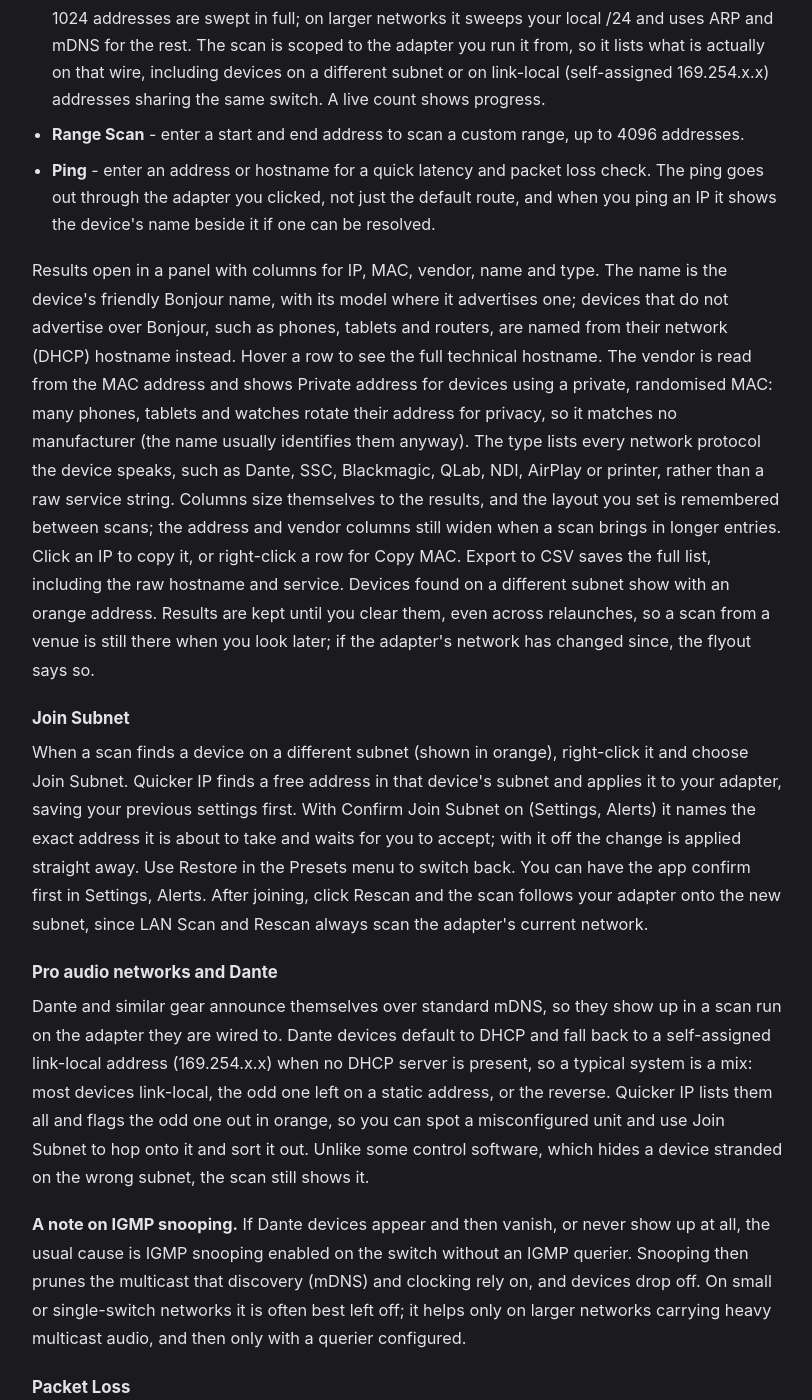
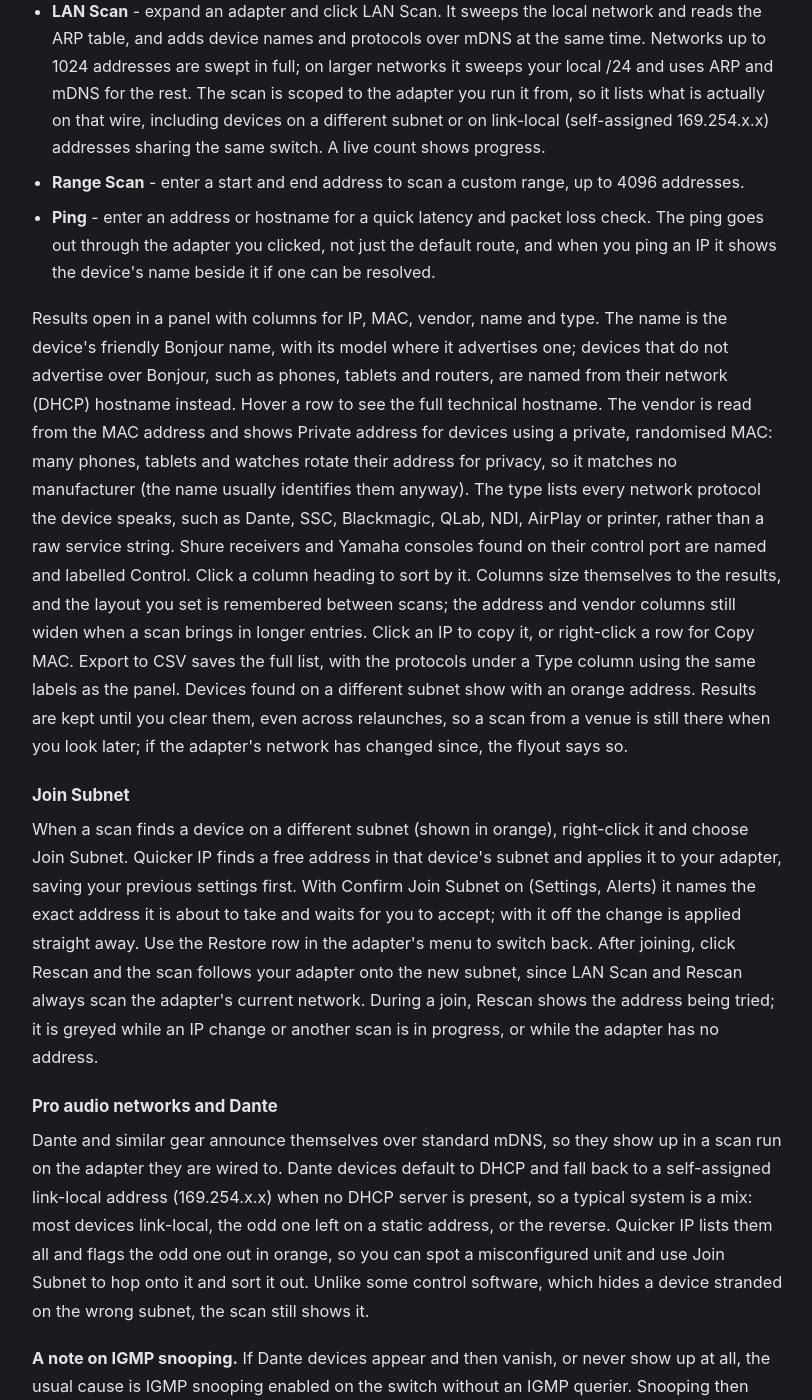
Before and after one commit to BSKapps/bskapps.github.io, a Jekyll site: the page articles/quicker-ip-guide/index.html, which Jekyll copies as it is, in a window 1280 px wide and 1400 px high, scrolled down 3735 px. Shown: the whole window, without its empty margins (232-1044 px from the left). Built offline with Jekyll 4.4.1, drawn with Linux system fonts in a browser that asks for light colours; some of the changed text lies outside the part shown.

Commit message:
Quicker IP guide: cold-boot grey, column sorting, Control naming, CSV Type column, IGMP and PTPv1 wording, Rescan states, Restore pointer, uninstall note

```diff
--- a/articles/quicker-ip-guide/index.html
+++ b/articles/quicker-ip-guide/index.html
@@ -34,6 +34,7 @@
                 <li>Red - no working IP (connected but no address, or IPv4 off with no IPv6)</li>
                 <li>Grey - inactive</li>
             </ul>
+            <p>For a moment after login the icon and text are grey while Quicker IP reads the current state, then take their real colour.</p>
 
             <h2>Reading an adapter</h2>
             <p>Each adapter is a header you can expand by clicking it. Active adapters open on first launch; the app remembers your expand and collapse choices after that. Hold Option and click any adapter to collapse or expand them all at once. Collapsed adapters still show their live address on the header row, alongside the Wi-Fi network name and the active preset where there is one, so you can read every adapter at a glance without expanding anything. A header address only appears when it is actually live - expand or hover an adapter to see a static that is configured but not up. Expand an adapter and click Network Info to see the full detail:</p>
@@ -47,8 +48,8 @@
                 <li>MAC and IPv6 address</li>
                 <li>Multicast - whether the adapter can carry the multicast traffic Dante and AES67 depend on</li>
                 <li>Tx Errors, Rx Errors and Collisions, counted from a baseline you can reset with Clear Counters so only new faults show</li>
-                <li>IGMP Query - reads "active", "seen Ns ago", or "no querier" when nothing on the network is querying</li>
-                <li>Audio Clock, Grandmaster and Clock Sync - the PTP audio clock seen on the network, which device is serving it, and whether it is still in sync. All three read "none found" on a network with no clock</li>
+                <li>IGMP Query - reads "active (Ns ago)" or "no querier" when nothing on the network is querying</li>
+                <li>Audio Clock, Grandmaster and Clock Sync - the PTP audio clock seen on the network, which device is serving it, and whether it is still in sync. All three read "none found" on a network with no clock. Older systems running the legacy PTPv1 clock are shown too</li>
                 <li>A subnet overlap warning if two adapters share a range, and a duplicate IP warning if two live adapters hold the same address</li>
             </ul>
             <p>Link speed, duplex, MTU and the overlap warning are the Dante monitoring checks: a full-duplex gigabit link at MTU 1500 with no overlapping subnets. Multicast, IGMP Query and the three clock rows cover the rest of an AV network - multicast getting through, a querier keeping it flowing, and a clock the devices can lock to.</p>
@@ -101,10 +102,10 @@
                 <li><strong>Range Scan</strong> - enter a start and end address to scan a custom range, up to 4096 addresses.</li>
                 <li><strong>Ping</strong> - enter an address or hostname for a quick latency and packet loss check. The ping goes out through the adapter you clicked, not just the default route, and when you ping an IP it shows the device's name beside it if one can be resolved.</li>
             </ul>
-            <p>Results open in a panel with columns for IP, MAC, vendor, name and type. The name is the device's friendly Bonjour name, with its model where it advertises one; devices that do not advertise over Bonjour, such as phones, tablets and routers, are named from their network (DHCP) hostname instead. Hover a row to see the full technical hostname. The vendor is read from the MAC address and shows Private address for devices using a private, randomised MAC: many phones, tablets and watches rotate their address for privacy, so it matches no manufacturer (the name usually identifies them anyway). The type lists every network protocol the device speaks, such as Dante, SSC, Blackmagic, QLab, NDI, AirPlay or printer, rather than a raw service string. Columns size themselves to the results, and the layout you set is remembered between scans; the address and vendor columns still widen when a scan brings in longer entries. Click an IP to copy it, or right-click a row for Copy MAC. Export to CSV saves the full list, including the raw hostname and service. Devices found on a different subnet show with an orange address. Results are kept until you clear them, even across relaunches, so a scan from a venue is still there when you look later; if the adapter's network has changed since, the flyout says so.</p>
+            <p>Results open in a panel with columns for IP, MAC, vendor, name and type. The name is the device's friendly Bonjour name, with its model where it advertises one; devices that do not advertise over Bonjour, such as phones, tablets and routers, are named from their network (DHCP) hostname instead. Hover a row to see the full technical hostname. The vendor is read from the MAC address and shows Private address for devices using a private, randomised MAC: many phones, tablets and watches rotate their address for privacy, so it matches no manufacturer (the name usually identifies them anyway). The type lists every network protocol the device speaks, such as Dante, SSC, Blackmagic, QLab, NDI, AirPlay or printer, rather than a raw service string. Shure receivers and Yamaha consoles found on their control port are named and labelled Control. Click a column heading to sort by it. Columns size themselves to the results, and the layout you set is remembered between scans; the address and vendor columns still widen when a scan brings in longer entries. Click an IP to copy it, or right-click a row for Copy MAC. Export to CSV saves the full list, with the protocols under a Type column using the same labels as the panel. Devices found on a different subnet show with an orange address. Results are kept until you clear them, even across relaunches, so a scan from a venue is still there when you look later; if the adapter's network has changed since, the flyout says so.</p>
 
             <h3>Join Subnet</h3>
-            <p>When a scan finds a device on a different subnet (shown in orange), right-click it and choose Join Subnet. Quicker IP finds a free address in that device's subnet and applies it to your adapter, saving your previous settings first. With Confirm Join Subnet on (Settings, Alerts) it names the exact address it is about to take and waits for you to accept; with it off the change is applied straight away. Use Restore in the Presets menu to switch back. You can have the app confirm first in Settings, Alerts. After joining, click Rescan and the scan follows your adapter onto the new subnet, since LAN Scan and Rescan always scan the adapter's current network.</p>
+            <p>When a scan finds a device on a different subnet (shown in orange), right-click it and choose Join Subnet. Quicker IP finds a free address in that device's subnet and applies it to your adapter, saving your previous settings first. With Confirm Join Subnet on (Settings, Alerts) it names the exact address it is about to take and waits for you to accept; with it off the change is applied straight away. Use the Restore row in the adapter's menu to switch back. After joining, click Rescan and the scan follows your adapter onto the new subnet, since LAN Scan and Rescan always scan the adapter's current network. During a join, Rescan shows the address being tried; it is greyed while an IP change or another scan is in progress, or while the adapter has no address.</p>
 
             <h3>Pro audio networks and Dante</h3>
             <p>Dante and similar gear announce themselves over standard mDNS, so they show up in a scan run on the adapter they are wired to. Dante devices default to DHCP and fall back to a self-assigned link-local address (169.254.x.x) when no DHCP server is present, so a typical system is a mix: most devices link-local, the odd one left on a static address, or the reverse. Quicker IP lists them all and flags the odd one out in orange, so you can spot a misconfigured unit and use Join Subnet to hop onto it and sort it out. Unlike some control software, which hides a device stranded on the wrong subnet, the scan still shows it.</p>
@@ -143,6 +144,7 @@
                 <li><strong>Alerts</strong> - IP change notifications, auto pop-ups for speed test and scan results, and the confirm prompts for IPv4 Off, Delete and Join Subnet. IP change notifications cover an adapter connecting or disconnecting, an adapter being removed, a self-assigned address, a DHCP lease renewing or failing to renew, a gateway that is unreachable, a gateway that clashes with another adapter's subnet, and an adapter name being reset to its hardware default (macOS does this on its own after some updates and network changes, and it can break anything matching on the name). On wired adapters carrying an audio clock, a notification also fires when a different device takes over as clock leader.</li>
             </ul>
             <p>Edit Visible Services lets you hide adapters you never touch. If a change would hide every service, the app beeps and reverts it. It also holds Show Inactive Services. Left on (the default), a disconnected adapter stays in the menu greyed-out so you can still pre-set it - apply a preset or a static IP ready for when it reconnects. Turned off, an unplugged adapter vanishes until it is plugged back in, so switch it on if you need to configure one that is not currently connected. Whenever inactive adapters are hidden, a Show N Hidden Adapters row appears at the foot of the menu as a one-click shortcut to bring them back.</p>
+            <p>To uninstall, turn off Allow Network Changes (Admin) first, then drag the app to the Trash. Turning the toggle off removes the admin rule and the helper it installed; deleting the app alone leaves them behind.</p>
 
             <h2>Licence and activation</h2>
             <p>Quicker IP Pro is a one-time purchase with two activations per licence key. On first launch, paste your key to activate. To move the licence to another Mac, open Manage License in Settings and deactivate, which frees an activation. The app revalidates occasionally; a network error never removes your licence, only an explicit revocation (cancelled, expired, disabled or inactive) does.</p>
```
